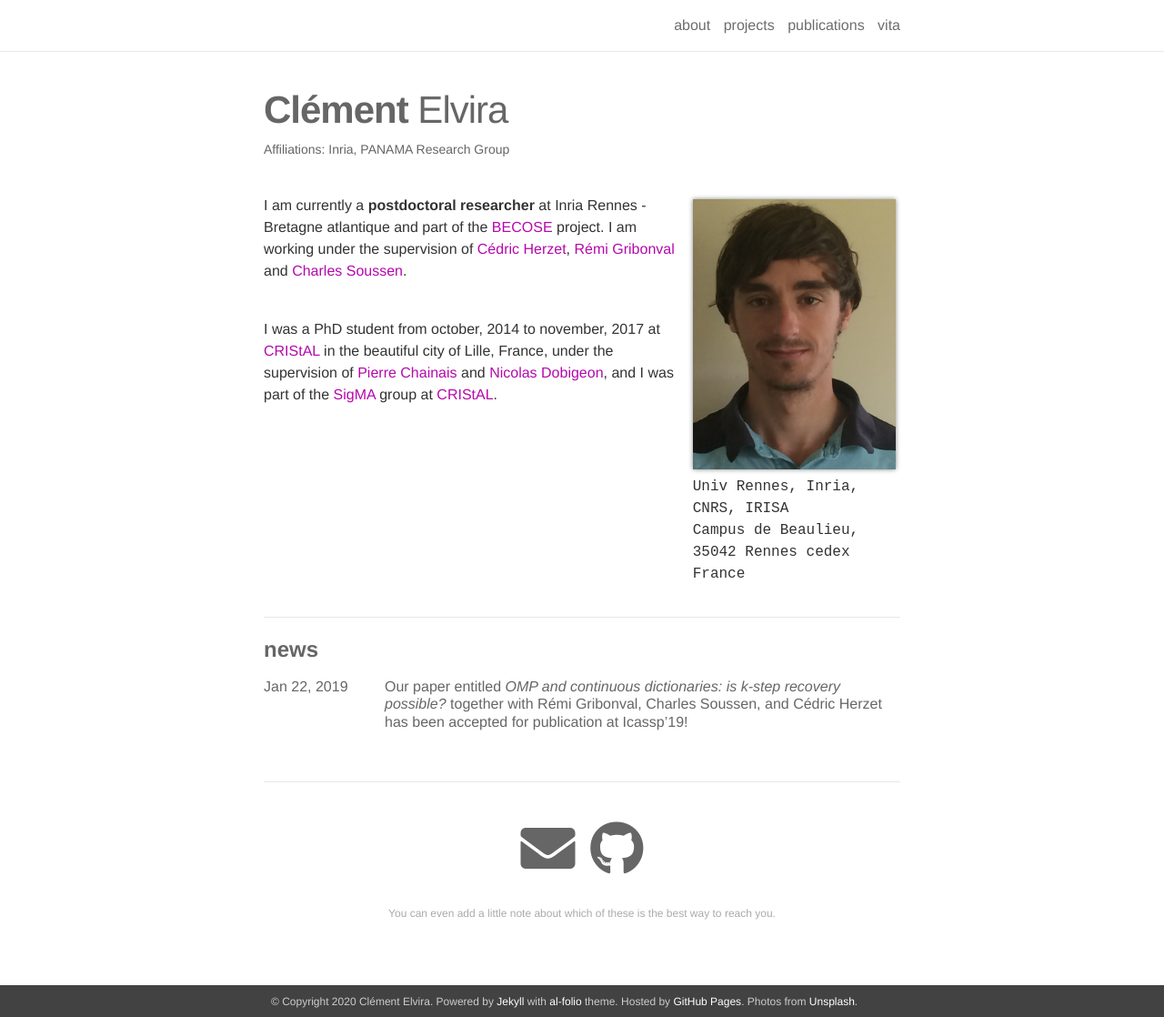
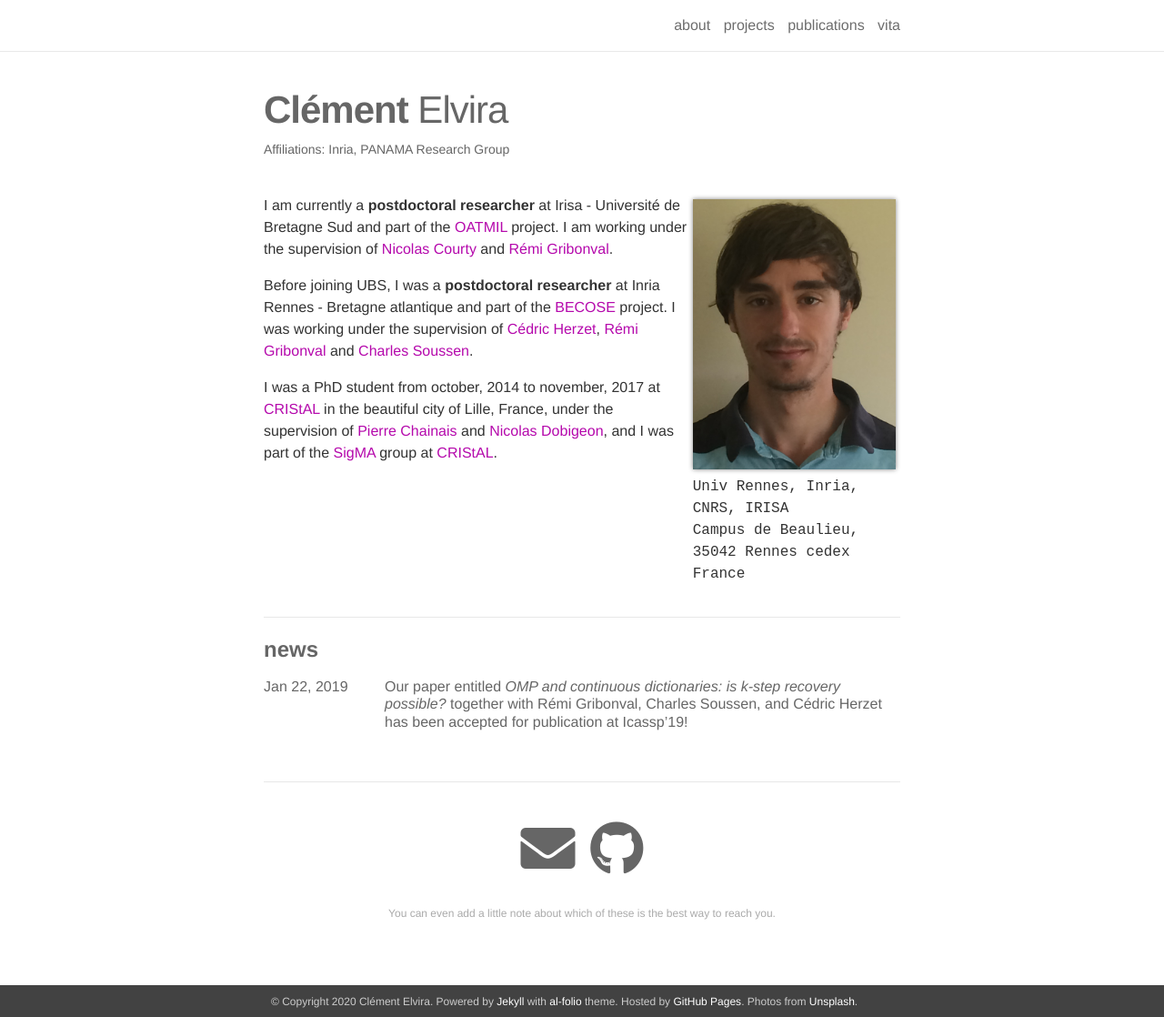
Before and after one commit to c-elvira/c-elvira.github.io-old, a Jekyll site: the page built from _pages/about.md, in a window 1280 px wide and 1118 px high. Shown: the whole window at 91% size. Built offline with Jekyll 4.4.1, drawn with Linux system fonts in a browser that asks for light colours; nearby versions of some CDN libraries.

Commit message:
Update 'CV'

```diff
--- a/_pages/about.md
+++ b/_pages/about.md
@@ -16,8 +16,10 @@ news: true
 social: true
 ---
 
-I am currently a **postdoctoral researcher** at Inria Rennes - Bretagne atlantique and part of the [BECOSE](http://becose.univ-lorraine.fr/en/accueil/) project.
-I am working under the supervision of [Cédric Herzet](https://people.rennes.inria.fr/Cedric.Herzet/Cedric.Herzet/Main.html), [Rémi Gribonval](https://people.irisa.fr/Remi.Gribonval/) and [Charles Soussen](http://w3.cran.univ-lorraine.fr/perso/charles.soussen/).<br>
+I am currently a **postdoctoral researcher** at Irisa - Université de Bretagne Sud and part of the [OATMIL](http://people.irisa.fr/Nicolas.Courty/OATMIL/) project.
+I am working under the supervision of [Nicolas Courty](https://people.irisa.fr/Nicolas.Courty/) and [Rémi Gribonval](https://people.irisa.fr/Remi.Gribonval/).<br>
 
-<br>
+Before joining UBS, I was a **postdoctoral researcher** at Inria Rennes - Bretagne atlantique and part of the [BECOSE](http://becose.univ-lorraine.fr/en/accueil/) project.
+I was working under the supervision of [Cédric Herzet](https://people.rennes.inria.fr/Cedric.Herzet/Cedric.Herzet/Main.html), [Rémi Gribonval](https://people.irisa.fr/Remi.Gribonval/) and [Charles Soussen](http://webpages.lss.supelec.fr/charles.soussen/soussen_EN.html).<br>
+
 I was a PhD student from october, 2014 to november, 2017 at [CRIStAL](http://www.cristal.univ-lille.fr) in the beautiful city of Lille, France, under the supervision of [Pierre Chainais](http://pierrechainais.ec-lille.fr) and [Nicolas Dobigeon](http://dobigeon.perso.enseeiht.fr/index.html), and I was part of the [SigMA](http://www.cristal.univ-lille.fr/?rubrique27&eid=30) group at [CRIStAL](http://www.cristal.univ-lille.fr).
```
